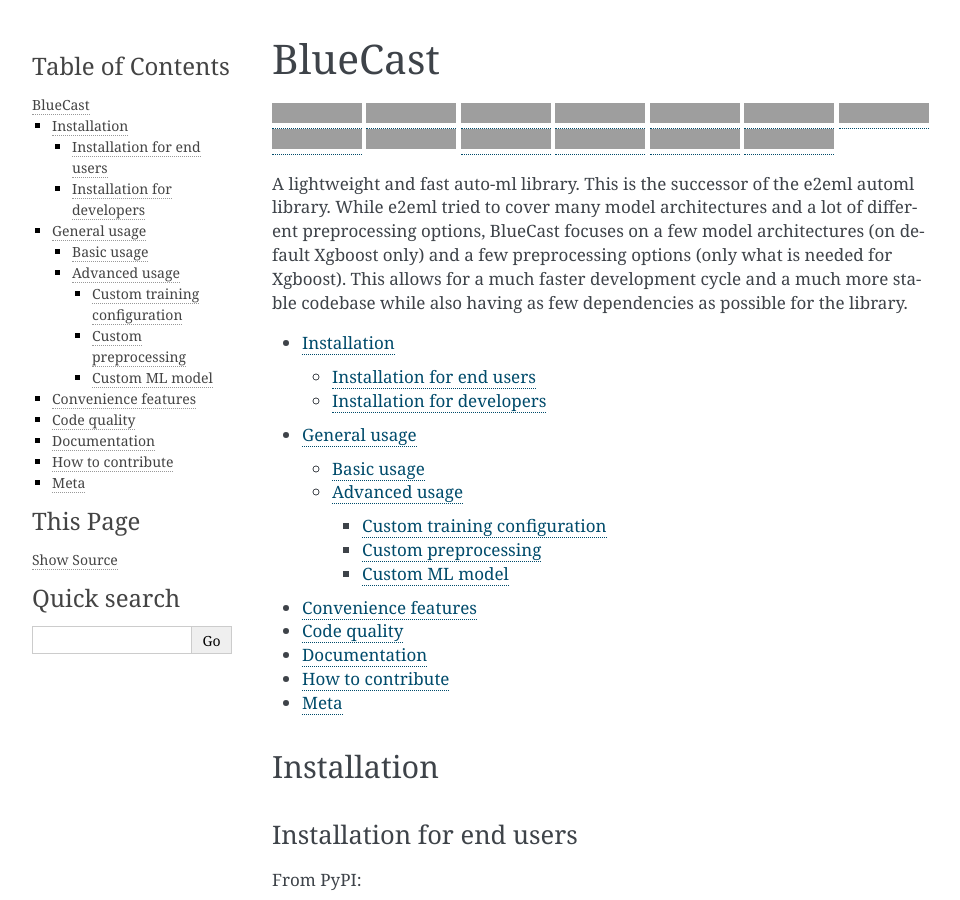
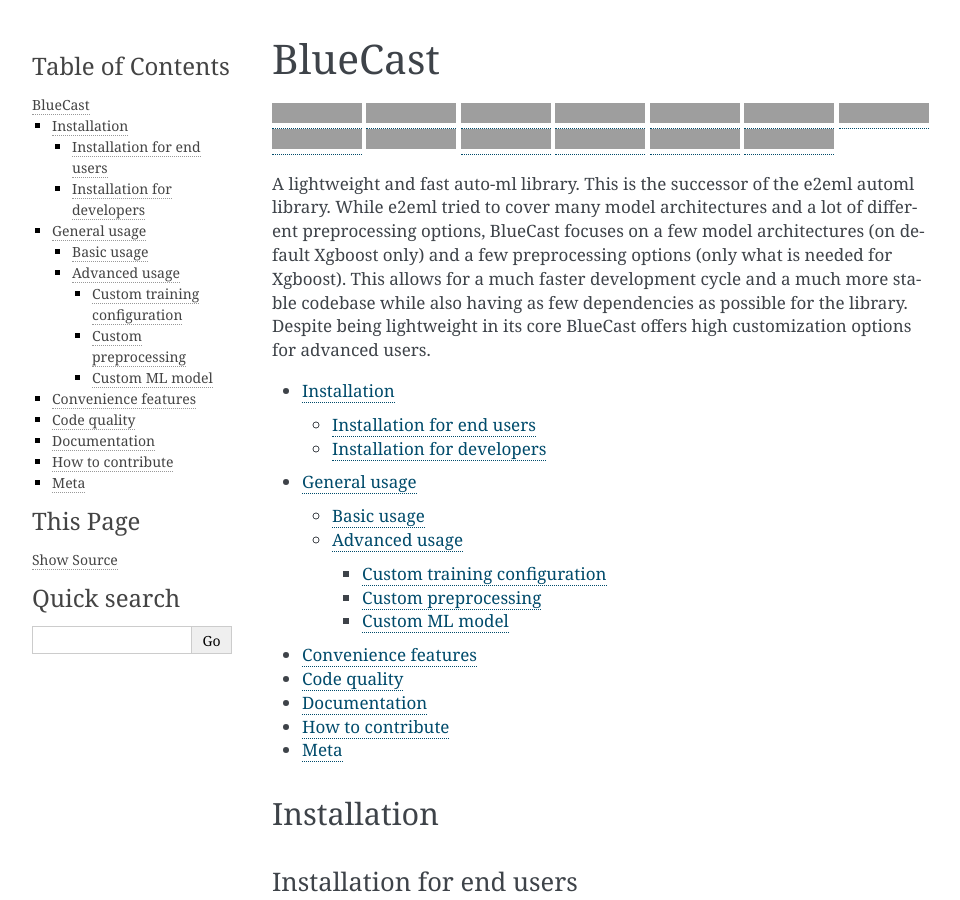
Before and after one commit to ThomasMeissnerDS/BlueCast, a Sphinx documentation site: the page built from docs/source/index.md, in a window 1280 px wide and 900 px high, cut to the strip 0-900 px from the top of the window. Shown: the whole strip, without its empty margins (148-1108 px from the left). Built offline with Sphinx 7.4.7, drawn with Linux system fonts in a browser that asks for light colours; grey boxes are pictures that could not be loaded.

```diff
--- a/docs/source/index.md
+++ b/docs/source/index.md
@@ -21,7 +21,8 @@ BlueCast focuses on a few model architectures (on default Xgboost
 only) and a few preprocessing options (only what is
 needed for Xgboost). This allows for a much faster development
 cycle and a much more stable codebase while also having as few dependencies
-as possible for the library.
+as possible for the library. Despite being lightweight in its core BlueCast
+offers high customization options for advanced users.
 
 <!-- toc -->
 
```
Also changed, not shown: README.md (+2 -1 lines).
